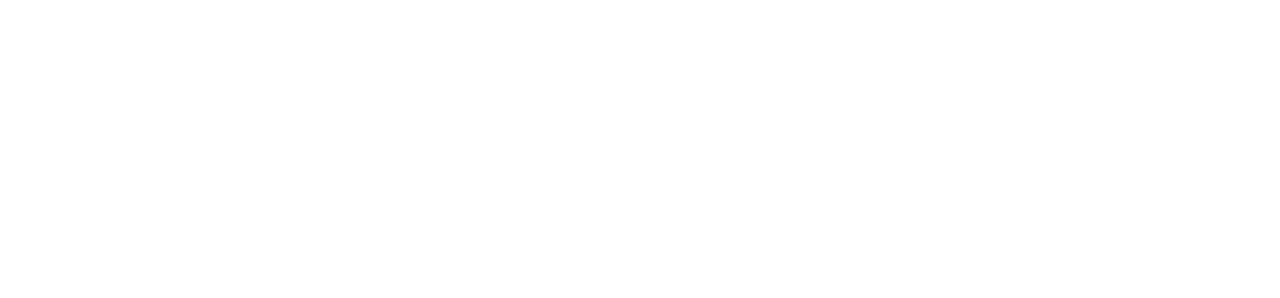
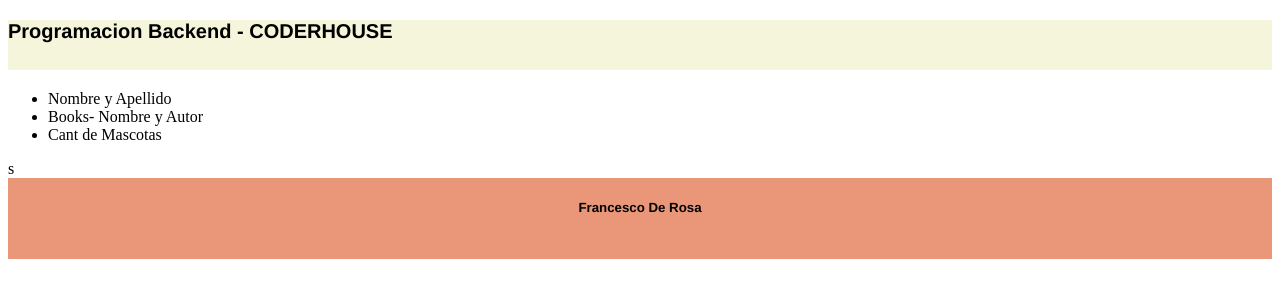
Before and after one commit to Fderrrosa/coder-backend2, a plain HTML site: page index.html in a window 1280 px wide. Drawn offline with Linux system fonts and the light colour scheme.

Commit message:
trabajo-1

```diff
--- a/body.js
+++ b/body.js
@@ -1,9 +1,9 @@
-class DatosU {
-    constructor(nombre, apellido, mascotas, libros){
+class DatosUs {
+    constructor(nombre, apellido, libros, mascotas) {
         this._nombre = nombre;
         this._apellido = apellido;
-        this._mascotas = mascotas;
         this._libros = libros;
+        this._mascotas = mascotas;;
     }
 
     getFullName() {
@@ -25,26 +25,31 @@ class DatosU {
     getBookNames() {
         return this._libros.map( (libro) => libro.nombre)
     }
-
 }
 
 const libros = [
-     {
+    {
         nombre: "Cometierra",
         autor: "Dolores Reyes"
-     },
-     {
+    },
+    {
         nombre: "Las Malas",
         autor: "Camila Sosa Villada"
-     }
+    }
+
 ]
 
-const personNew = new DatosU("Sofia", "Gonzalez", libros, ["Gato", "Perro", "hamsteres"]);
+const newPerson = new DatosUs("Sofia", "Gonzales", libros ,["Perro", "Gato"])
 
-console.log(personNew.getFullName());
-console.log(personNew.getBookNames());
-personNew.addBook("CAOS Nadie puede decirte quien sos", "Magalí Tajes")
-console.log(personNew.getFullName());
-console.log(personNew.countMascotas());
-personNew.addMascota("Caballo");
-console.log(personNew.countMascotas());
+console.log(newPerson.getFullName());
+// Sofia Gonzalez
+console.log("Libros- Nombre y Autor " + newPerson.getBookNames());
+// Cometierra - Dolores Reyes / Las Malas - Camila Sosa Villada
+newPerson.addBook("CAOS Nadie puede decirte quien sos", "Magalí Tajes")
+console.log("Libros- Nombre y Autor " + newPerson.getBookNames());
+// Cometierra - Dolores Reyes / Las Malas - Camila Sosa Villada / CAOS Nadie puede decirte quien sos - Magalí Tajes
+console.log("Cantidad Mascotas " + newPerson.countMascotas());
+// 2 mascotas - Perro y Gato
+newPerson.addMascota('Loro');
+console.log( "Cantidad Mascotas " +  newPerson.countMascotas());
+// 3 mascotas - Perro, Gato y Loro
--- a/index.html
+++ b/index.html
@@ -4,13 +4,24 @@
     <meta charset="UTF-8" />
     <meta http-equiv="X-UA-Compatible" content="IE=edge" />
     <meta name="viewport" content="width=device-width, initial-scale=1.0" />
+    <link rel="stylesheet" href="style.css">
     <title>Programacion Backend</title>
 </head>
 <body>
+    <h3 class="princ">Programacion Backend - CODERHOUSE</h3>
+    <ul>
+        <li>Nombre y Apellido</li>
+        <li>Books- Nombre y Autor</li>
+        <li>Cant de Mascotas</li>
+    </ul>
+
+s
 
 
 
-
+    <footer class="footer-">
+        <h5>Francesco De Rosa</h5>
+    </footer>
 <script src="body.js"></script>
 </body>
 </html>
--- /dev/null
+++ b/style.css
@@ -0,0 +1,23 @@
+.princ{
+    display: flex;
+    justify-content: space-between;
+    width: 100%;
+    height: 50px;
+    font-family: 'Franklin Gothic Medium', 'Arial Narrow', Arial, sans-serif;
+    background-color: beige;
+    font-size: 20px;
+}
+
+
+
+.footer-{
+    font-family: 'Franklin Gothic Medium', 'Arial Narrow', Arial, sans-serif;
+    display: flex;
+    justify-content: space-around;
+    width: 100%;
+    height: 81px;
+    position: fixed bottom 0;
+    bottom: 0;
+    left: 0;
+    background-color: rgba(233, 149, 119, 0.986);
+}
```
